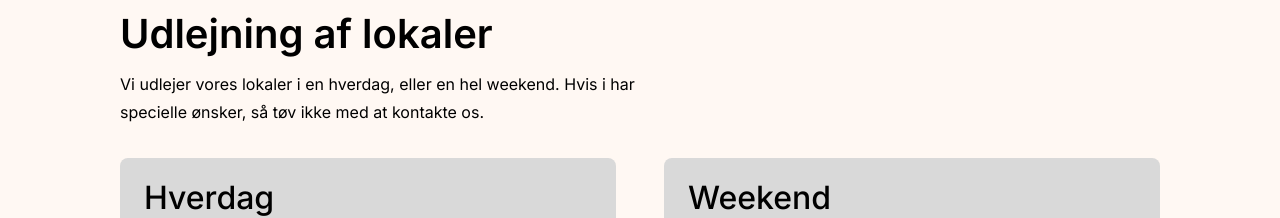
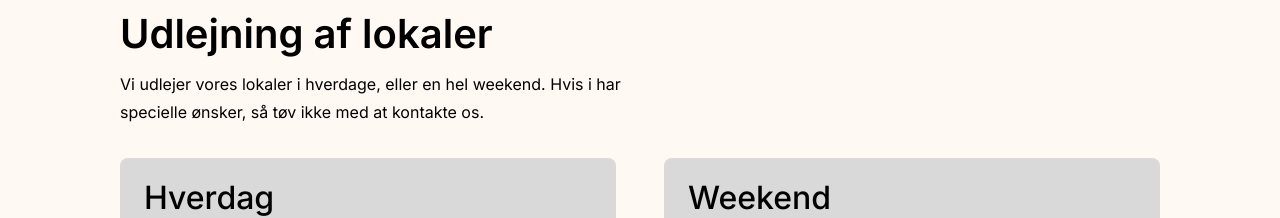
Before and after one commit to emil584c/horsemosegaard, a React (Vite) app: page /priser in a window 1280 px wide. Shown: the part 430-648 px from the top of the page. Built offline with nearby package versions, Linux system fonts and the light colour scheme; a web font is replaced by a local one.

Commit message:
image add

```diff
--- a/src/components/pages/Facilities.jsx
+++ b/src/components/pages/Facilities.jsx
@@ -74,6 +74,10 @@ export default function Facilities() {
             url: "./img/table-tennis.jpg",
             alt: "A table tennis table",
           },
+          {
+            url: "./img/speakers.png",
+            alt: "Speaker area with lights and smoke machine",
+          },
         ]}
         listItems={[
           "Poolbord",
--- a/src/components/pages/Prices.jsx
+++ b/src/components/pages/Prices.jsx
@@ -12,7 +12,7 @@ export default function Prices() {
       <SecondaryCover title="Priser" />
       <PriceSection
         title="Udlejning af lokaler"
-        text="Vi udlejer vores lokaler i en hverdag, eller en hel weekend. Hvis i har specielle ønsker, så tøv ikke med at kontakte os."
+        text="Vi udlejer vores lokaler i hverdage, eller en hel weekend. Hvis i har specielle ønsker, så tøv ikke med at kontakte os."
         prices={[
           {
             title: "Hverdag",
```
